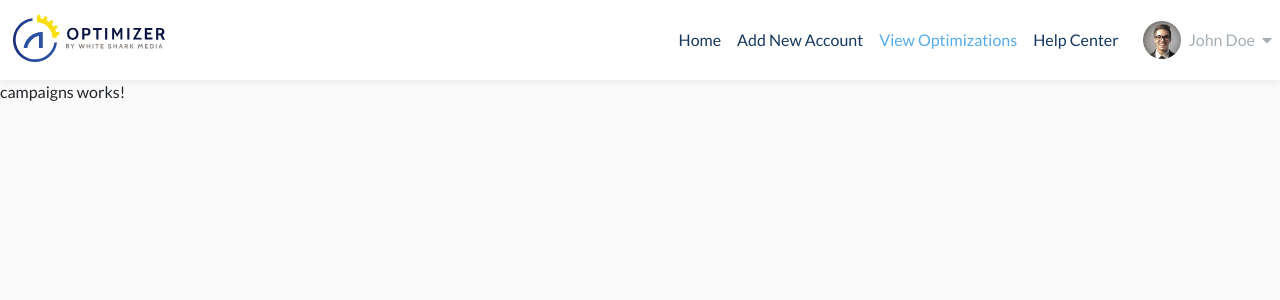
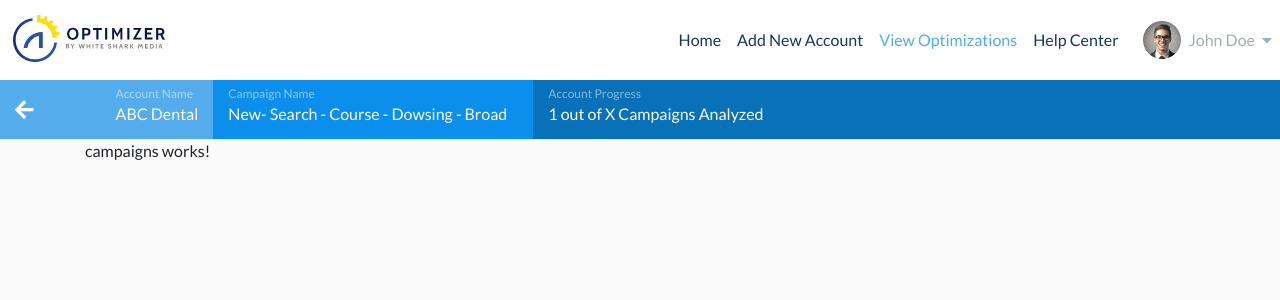
Before and after one commit to ewacuna/wsm-angular-test-ewaz, an Angular app: page /campaigns in a window 1280 px wide. Shown: the top 300 px of the page. Built offline with nearby package versions, Linux system fonts and the light colour scheme.

Commit message:
Update Campaign View

```diff
--- /dev/null
+++ b/src/app/modules/optimizations/components/campaign-header/campaign-header.component.html
@@ -0,0 +1,32 @@
+<div class="container-fluid">
+  <div class="row">
+    <div
+      class="
+        col-12 col-sm-4 col-md-2
+        title
+        account-name
+        d-flex
+        justify-content-start
+        justify-content-sm-between
+      "
+    >
+      <div class="d-flex justify-content-center align-items-center mr-3 mr-sm-0">
+        <i class="fas fa-arrow-left fa-lg"></i>
+      </div>
+      <div class="d-inline-block">
+        <span>Account Name</span>
+        <p>ABC Dental</p>
+      </div>
+    </div>
+
+    <div class="col-12 col-sm-4 col-md-3 title campaign-name">
+      <span>Campaign Name</span>
+      <p>New- Search - Course - Dowsing - Broad</p>
+    </div>
+
+    <div class="col-12 col-sm-4 col-md-7 title account-progress">
+      <span>Account Progress</span>
+      <p>1 out of X Campaigns Analyzed</p>
+    </div>
+  </div>
+</div>
--- /dev/null
+++ b/src/app/modules/optimizations/components/campaign-header/campaign-header.component.scss
@@ -0,0 +1,26 @@
+.title {
+  box-shadow: 2px 0px 2px #00000014;
+  color: #fff;
+  opacity: 1;
+
+  span {
+    font: normal normal normal 12px/15px Lato;
+    opacity: 0.5;
+  }
+
+  p {
+    font: normal normal normal 16px/19px Lato;
+    letter-spacing: 0px;
+  }
+}
+.account-name {
+  background: #55acec 0% 0% no-repeat padding-box;
+}
+
+.campaign-name {
+  background: #0c8fec 0% 0% no-repeat padding-box;
+}
+
+.account-progress {
+  background: #0971b9 0% 0% no-repeat padding-box;
+}
--- /dev/null
+++ b/src/app/modules/optimizations/components/campaign-header/campaign-header.component.ts
@@ -0,0 +1,12 @@
+import { Component, OnInit } from '@angular/core';
+
+@Component({
+  selector: 'app-campaign-header',
+  templateUrl: './campaign-header.component.html',
+  styleUrls: ['./campaign-header.component.scss'],
+})
+export class CampaignHeaderComponent implements OnInit {
+  constructor() {}
+
+  ngOnInit(): void {}
+}
--- /dev/null
+++ b/src/app/modules/optimizations/components/index.ts
@@ -0,0 +1 @@
+export * from './campaign-header/campaign-header.component';
--- a/src/app/modules/optimizations/optimizations.module.ts
+++ b/src/app/modules/optimizations/optimizations.module.ts
@@ -3,9 +3,10 @@ import { CommonModule } from '@angular/common';
 
 import { OptimizationsRoutingModule } from './optimizations-routing.module';
 import { CampaignsComponent } from './pages';
+import { CampaignHeaderComponent } from './components';
 
 @NgModule({
-  declarations: [CampaignsComponent],
+  declarations: [CampaignsComponent, CampaignHeaderComponent],
   imports: [CommonModule, OptimizationsRoutingModule],
 })
 export class OptimizationsModule {}
--- a/src/app/modules/optimizations/pages/campaigns/campaigns.component.html
+++ b/src/app/modules/optimizations/pages/campaigns/campaigns.component.html
@@ -1 +1,5 @@
-<p>campaigns works!</p>
+<app-campaign-header></app-campaign-header>
+
+<section class="container">
+  <p>campaigns works!</p>
+</section>
```
Also changed, not shown: 1 other file (tests, documents, lock files or other folders).
